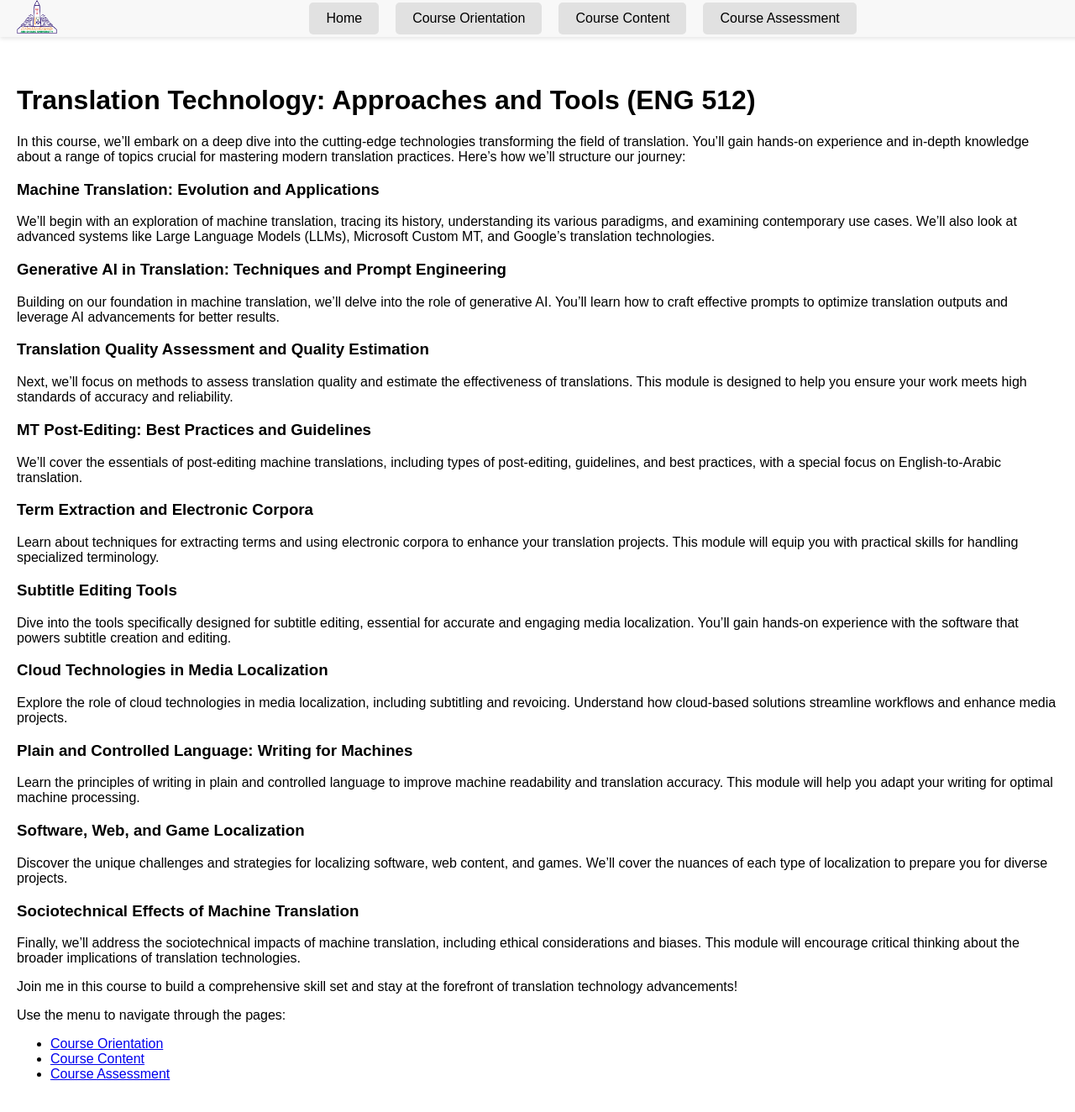
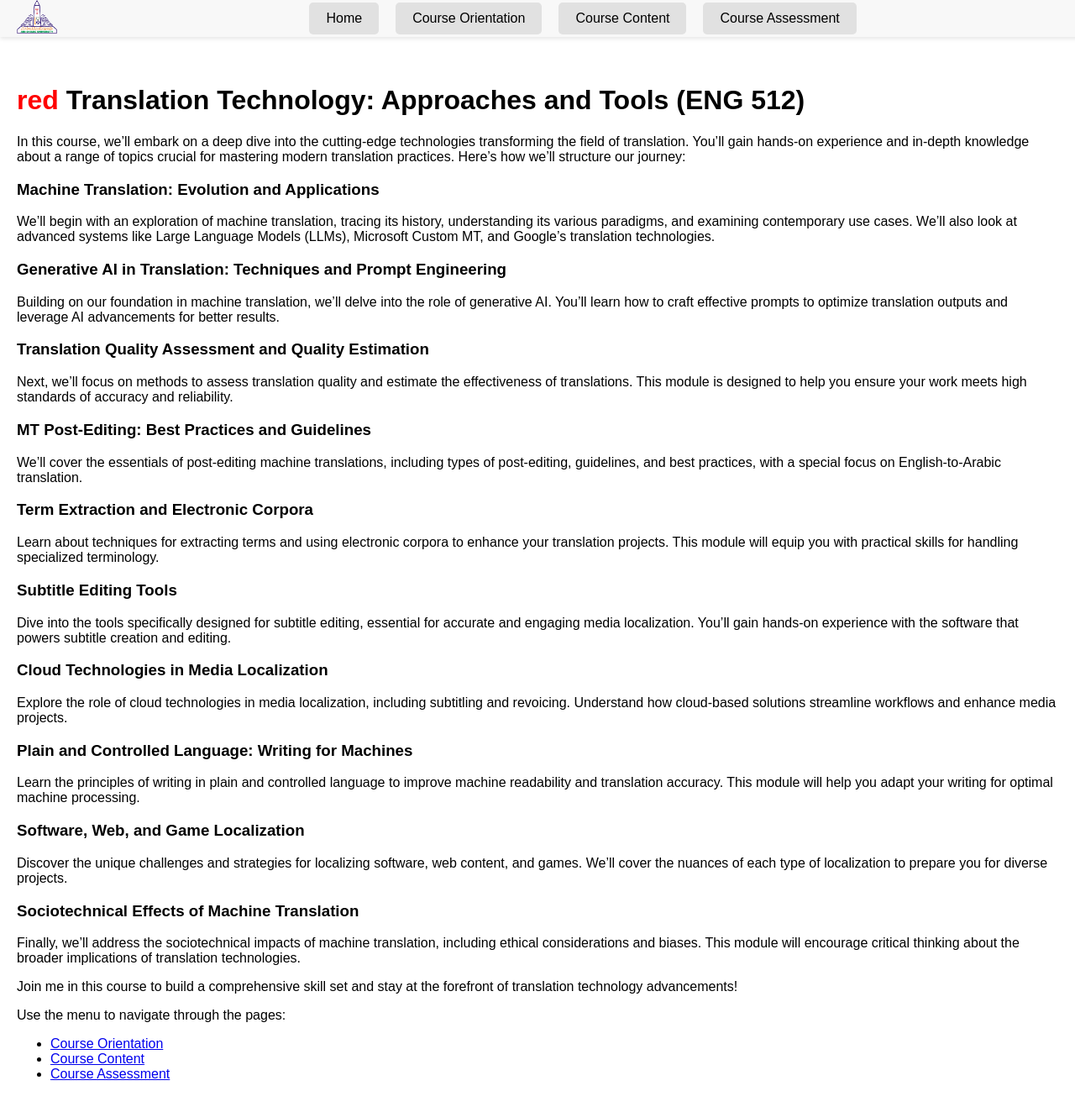
Before and after one commit to nessmadiab/nessmadiab.github.io, a Jekyll site: the page built from index.md, in a window 1280 px wide and 1324 px high. Shown: the whole window at 84% size. Built offline with Jekyll 4.4.1, drawn with Linux system fonts in a browser that asks for light colours.

Commit message:
Update index.md

```diff
--- a/index.md
+++ b/index.md
@@ -3,7 +3,7 @@ layout: default
 title: "Home"
 ---
 
-# Translation Technology: Approaches and Tools (ENG 512)
+# <span style="color: red;">red</span> Translation Technology: Approaches and Tools (ENG 512)
 
 In this course, we'll embark on a deep dive into the cutting-edge technologies transforming the field of translation. You’ll gain hands-on experience and in-depth knowledge about a range of topics crucial for mastering modern translation practices. Here's how we’ll structure our journey:
 
```
